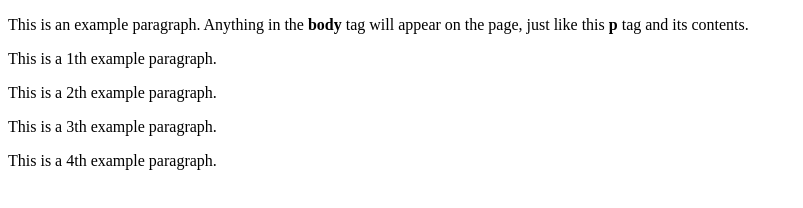
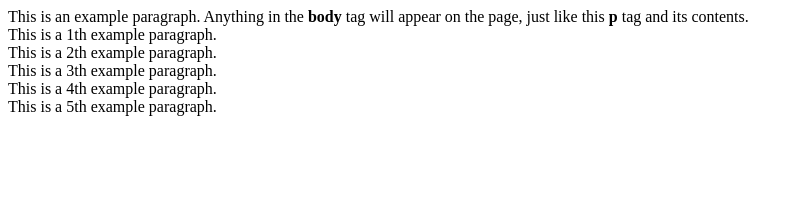
Before and after one commit to hagai1973/Friday3, a plain HTML site: page index.html in a window 1280 px wide. Shown: the whole page, without its empty margins (0-803 px from the left). Drawn offline with Linux system fonts and the light colour scheme.

Commit message:
my first commit in new branc

```diff
--- a/index.html
+++ b/index.html
@@ -4,10 +4,14 @@
     <title>This is the title of the webpage!</title>
   </head>
   <body>
-    <p>This is an example paragraph. Anything in the <strong>body</strong> tag will appear on the page, just like this <strong>p</strong> tag and its contents.</p>
-    <p>This is a 1th  example paragraph. </p>
-    <p>This is a 2th  example paragraph. </p>
-    <p>This is a 3th  example paragraph. </p>
-	<p>This is a 4th  example paragraph. </p>
+    <div>This is an example paragraph. Anything in the <strong>body</strong> tag will appear on the page, just like this <strong>p</strong> tag and its contents.</div>
+    <div>This is a 1th  example paragraph. </div>
+    <div>This is a 2th  example paragraph. </div>
+    <div>This is a 3th  example paragraph. </div>
+	<div>This is a 4th  example paragraph. </div>
+	<div>This is a 5th  example paragraph. </div>
+
+
+
   </body>
 </html>
```
